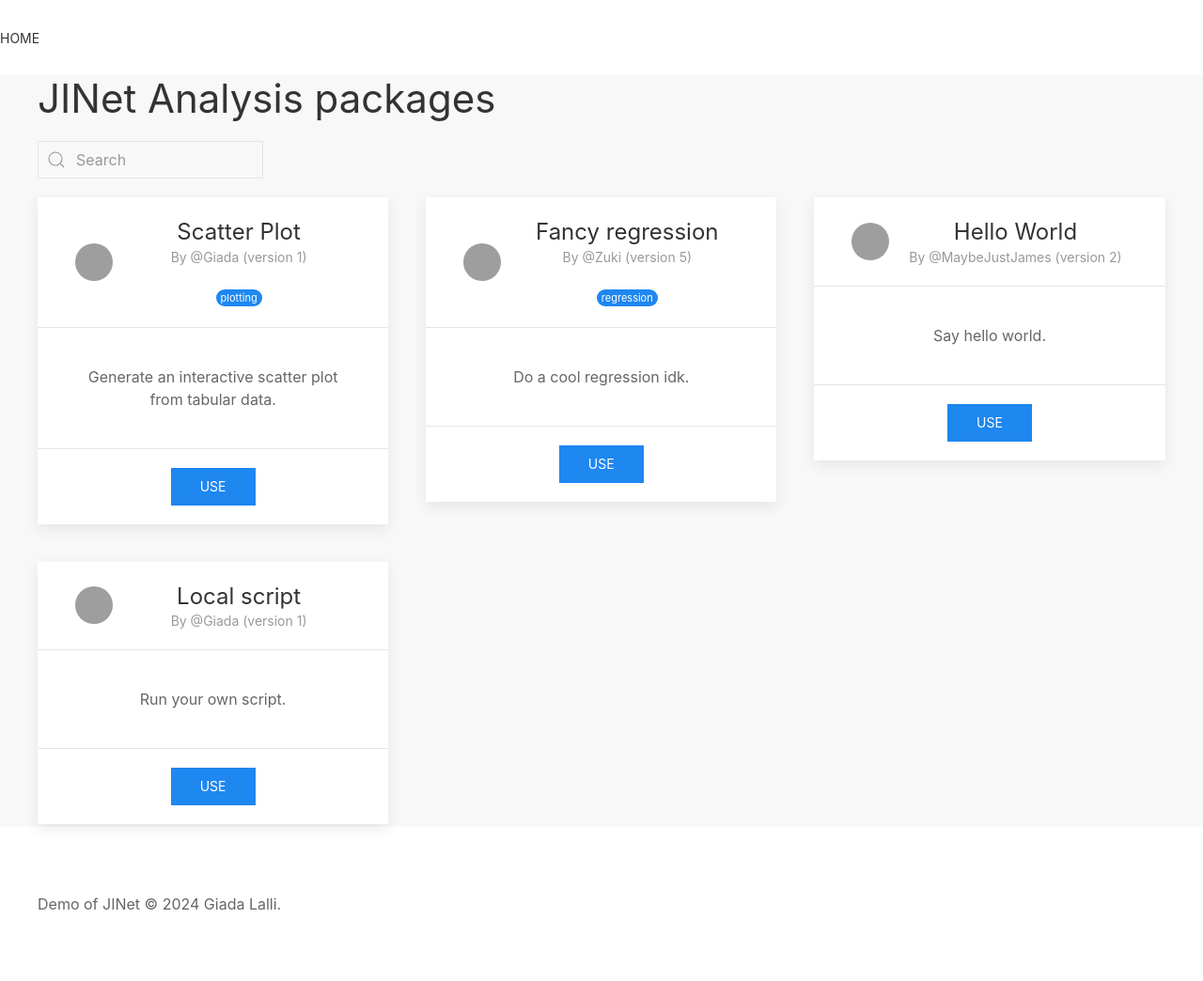
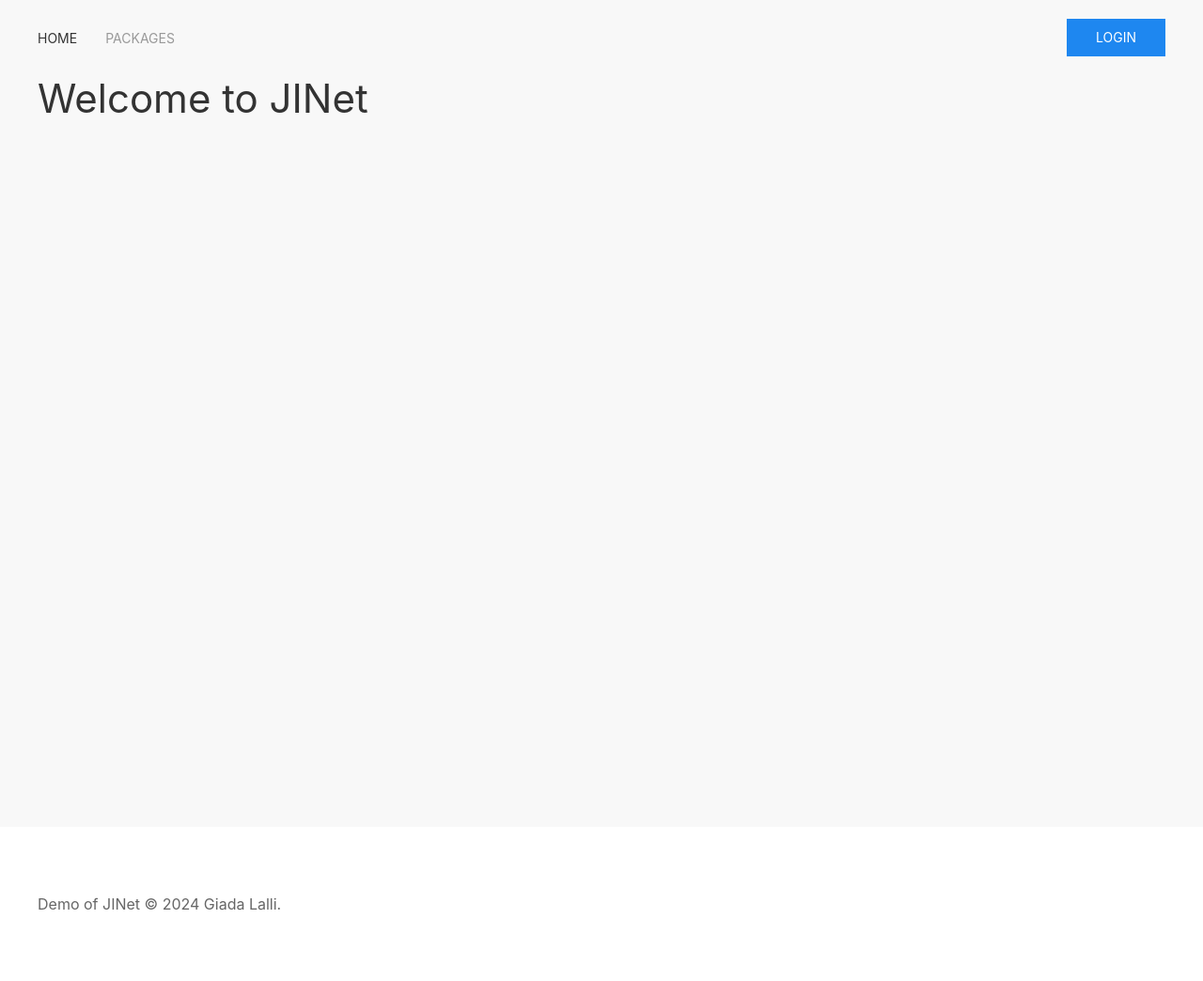
Before and after one commit to GiadaLalli/JINet, a FastAPI app: page / in a window 1280 px wide. Shown: the whole page at 94% size. Run offline with FastAPI, Linux system fonts and the light colour scheme; parts of the project's set-up code (start-up, migrations or seed data) failed here and were passed over; some libraries are stand-ins or nearby versions; grey boxes are pictures that could not be loaded.

Commit message:
Login is now working
Also build a basic UI for adding packages.

```diff
--- a/server/jinet/config.py
+++ b/server/jinet/config.py
@@ -1,4 +1,6 @@
 """Application runtime configuration."""
+
+import secrets
 
 from pydantic import PostgresDsn
 from pydantic_settings import BaseSettings
@@ -9,6 +11,7 @@ class Settings(BaseSettings):
 
     client_id: str = ""
     client_secret: str = "????"
+    secret_key: str = secrets.token_urlsafe(32)
 
     auth0_domain: str = ""
 
--- a/server/jinet/main.py
+++ b/server/jinet/main.py
@@ -4,13 +4,18 @@ from fastapi import FastAPI, APIRouter, Request
 from fastapi.responses import HTMLResponse
 from fastapi.staticfiles import StaticFiles
 
-from jinet import packages
+from starlette.middleware.sessions import SessionMiddleware
+
+from jinet import auth, packages
+from jinet.config import settings
 from jinet.templates import templates
 
 app = FastAPI(title="JINet")
+app.add_middleware(SessionMiddleware, secret_key=settings.secret_key)
 app.mount("/static", StaticFiles(directory="static"), name="static")
 
 api_router = APIRouter()
+api_router.include_router(auth.router)
 api_router.include_router(packages.router, prefix="/packages")
 app.include_router(api_router)
 
@@ -18,7 +23,10 @@ app.include_router(api_router)
 @app.get("/", response_class=HTMLResponse)
 async def index(request: Request):
     """Home page."""
-    return templates.TemplateResponse(request=request, name="index.html")
+    request.session["from"] = "/"
+    return templates.TemplateResponse(
+        request=request, name="index.html", context=auth.user_in_context(request)
+    )
 
 
 @app.get("/packages", response_class=HTMLResponse)
@@ -26,4 +34,7 @@ async def packages(
     request: Request,
 ):
     """List of packages."""
-    return templates.TemplateResponse(request=request, name="packages.html")
+    request.session["from"] = "/packages"
+    return templates.TemplateResponse(
+        request=request, name="packages.html", context=auth.user_in_context(request)
+    )
--- a/server/pyproject.toml
+++ b/server/pyproject.toml
@@ -15,6 +15,9 @@ hypercorn = "^0.16.0"
 authlib = "^1.3.0"
 jinja2 = "^3.1.3"
 pydantic-settings = "^2.2.0"
+python-multipart = "^0.0.9"
+itsdangerous = "^2.1.2"
+httpx = "^0.26.0"
 
 
 [tool.poetry.group.dev.dependencies]
--- a/server/templates/_layout.html
+++ b/server/templates/_layout.html
@@ -2,6 +2,7 @@
 <html lang="en">
   <head>
     <meta charset="UTF-8">
+    <meta name="viewport" content="width=device-width, initial-scale=1">
     <title>JINet - {% block title %}{% endblock %}</title>
 
     <script src="https://cdn.jsdelivr.net/npm/uikit@3.18.3/dist/js/uikit.min.js"
@@ -16,13 +17,31 @@
     {% block extra_head %}{% endblock %}
   </head>
   <body>
-    <nav class="uk-navbar-container uk-navbar-transparent" uk-navbar>
+    <div uk-sticky="sel-target: .uk-navbar-container; cls-active: uk-navbar-sticky">
+      <nav class="uk-navbar-container">
+        <div class="uk-container">
+          <div class="uk-inline uk-width-expand" uk-navbar>
             <div class="uk-navbar-left">
               <ul class="uk-navbar-nav">
                 {% block nav %}{% endblock %}
+                <div class="uk-position-right uk-flex uk-flex-center uk-flex-middle">
+                {% if user is defined %}
+                  <a href="/users/{{user.name}}" class="uk-button uk-button-link">
+                    @{{user.name}}
+                  </a>
+                  <div class="uk-width-auto uk-margin-left">
+                    <img alt="Profile image" class="uk-border-circle" width="40" height="40" src="{{user.picture}}">
+                  </div>
+                {% else %}
+                <a href="/login" class="uk-button uk-button-primary">Login</a>
+                {% endif %}
+                </div>
               </ul>
             </div>
+          </div>
+        </div>
       </nav>
+    </div>
     <div class="uk-section-muted uk-height-viewport">
       <div class="uk-container">
         {% block main %}{% endblock %}
--- a/server/templates/index.html
+++ b/server/templates/index.html
@@ -1,105 +1,108 @@
-{% extends "_layout.html" %}
-{% block title %}Home{% endblock %}
+{% extends "_layout.html" %} {% block title %}Home{% endblock %}
 {% block nav %}
-<li class="uk-active"><a href="#">Home</a></li>
+<li class="uk-active">
+  <a>Home</a>
+</li>
+<li>
+  <a href="/packages">Packages</a>
+</li>
 {% endblock %}
 {% block main %}
-<h1>JINet Analysis packages</h1>
-<div class="uk-margin">
-  <form class="uk-search uk-search-default">
-    <span uk-search-icon></span>
-    <input class="uk-search-input" type="search" placeholder="Search" aria-label="Search">
-  </form>
-</div>
-<div class="uk-text-center uk-child-width-1-3" uk-grid>
-  <div>
-    <div class="uk-card uk-card-default">
-      <div class="uk-card-header">
-        <div class="uk-grid-small uk-flex-middle" uk-grid>
-          <div class="uk-width-auto">
-            <img alt="profile photo" class="uk-border-circle" width="40" height="40" src="https://picsum.photos/40/40" />
-          </div>
-          <div class="uk-width-expand">
-            <h3 class="uk-card-title uk-margin-remove-bottom">Scatter Plot</h3>
-            <p class="uk-text-meta uk-margin-remove-top">By <a>@Giada</a> (version 1)</p>
-            <span class="uk-badge">plotting</span>
-          </div>
-        </div>
-      </div>
-      <div class="uk-card-body">
-        <p>Generate an interactive scatter plot from tabular data.</p>
-      </div>
-      <div class="uk-card-footer">
-        <a href="#" class="uk-button uk-button-primary">Use</a>
-      </div>
-    </div>
-  </div>
-
-  <div>
-    <div class="uk-card uk-card-default">
-      <div class="uk-card-header">
-        <div class="uk-grid-small uk-flex-middle" uk-grid>
-          <div class="uk-width-auto">
-            <img alt="profile photo" class="uk-border-circle" width="40" height="40" src="https://picsum.photos/40/40" />
-          </div>
-          <div class="uk-width-expand">
-            <h3 class="uk-card-title uk-margin-remove-bottom">Fancy regression</h3>
-            <p class="uk-text-meta uk-margin-remove-top">By <a>@Zuki</a> (version 5)</p>
-            <span class="uk-badge">regression</span>
-          </div>
-        </div>
-      </div>
-      <div class="uk-card-body">
-        <p>Do a cool regression idk.</p>
-      </div>
-      <div class="uk-card-footer">
-        <a href="#" class="uk-button uk-button-primary">Use</a>
-      </div>
-    </div>
-  </div>
-
-  <div>
-    <div class="uk-card uk-card-default">
-      <div class="uk-card-header">
-        <div class="uk-grid-small uk-flex-middle" uk-grid>
-          <div class="uk-width-auto">
-            <img alt="profile photo" class="uk-border-circle" width="40" height="40" src="https://picsum.photos/40/40" />
-          </div>
-          <div class="uk-width-expand">
-            <h3 class="uk-card-title uk-margin-remove-bottom">Hello World</h3>
-            <p class="uk-text-meta uk-margin-remove-top">By <a>@MaybeJustJames</a> (version 2)</p>
-          </div>
-        </div>
-      </div>
-      <div class="uk-card-body">
-        <p>Say hello world.</p>
-      </div>
-      <div class="uk-card-footer">
-        <a href="#" class="uk-button uk-button-primary">Use</a>
-      </div>
-    </div>
-  </div>
-
-  <div>
-    <div class="uk-card uk-card-default">
-      <div class="uk-card-header">
-        <div class="uk-grid-small uk-flex-middle" uk-grid>
-          <div class="uk-width-auto">
-            <img alt="profile photo" class="uk-border-circle" width="40" height="40" src="https://picsum.photos/40/40" />
-          </div>
-          <div class="uk-width-expand">
-            <h3 class="uk-card-title uk-margin-remove-bottom">Local script</h3>
-            <p class="uk-text-meta uk-margin-remove-top">By <a>@Giada</a> (version 1)</p>
-          </div>
-        </div>
-      </div>
-      <div class="uk-card-body">
-        <p>Run your own script.</p>
-      </div>
-      <div class="uk-card-footer">
-        <a href="#" class="uk-button uk-button-primary">Use</a>
-      </div>
-    </div>
-  </div>
-</div>
+<h1>Welcome to JINet</h1>
+<!-- <div class="uk-text-center uk-child-width-1-3" uk-grid=""> -->
+<!--   <div> -->
+<!--     <div class="uk-card uk-card-default"> -->
+<!--       <div class="uk-card-header"> -->
+<!--         <div class="uk-grid-small uk-flex-middle" uk-grid> -->
+<!--           <div class="uk-width-auto"><img alt="profile photo" class="uk-border-circle" width="40" height="40" src="https://picsum.photos/40/40"></div> -->
+<!--           <div class="uk-width-expand"> -->
+<!--             <h3 class="uk-card-title uk-margin-remove-bottom">Scatter Plot</h3> -->
+<!--             <p class="uk-text-meta uk-margin-remove-top"> -->
+<!--               By <a>@Giada</a> (version 1) -->
+<!--             </p> -->
+<!--             <span class="uk-badge">plotting</span> -->
+<!--           </div> -->
+<!--         </div> -->
+<!--       </div> -->
+<!--       <div class="uk-card-body"> -->
+<!--         <p> -->
+<!--           Generate an interactive scatter plot from tabular data. -->
+<!--         </p> -->
+<!--       </div> -->
+<!--       <div class="uk-card-footer"> -->
+<!--         <a href="#" class="uk-button uk-button-primary">Use</a> -->
+<!--       </div> -->
+<!--     </div> -->
+<!--   </div> -->
+<!--   <div> -->
+<!--     <div class="uk-card uk-card-default"> -->
+<!--       <div class="uk-card-header"> -->
+<!--         <div class="uk-grid-small uk-flex-middle" uk-grid=""> -->
+<!--           <div class="uk-width-auto"><img alt="profile photo" -->
+<!--           class="uk-border-circle" width="40" height="40" src= -->
+<!--           "https://picsum.photos/40/40"></div> -->
+<!--           <div class="uk-width-expand"> -->
+<!--             <h3 class="uk-card-title uk-margin-remove-bottom"> -->
+<!--             Fancy regression</h3> -->
+<!--             <p class="uk-text-meta uk-margin-remove-top">By -->
+<!--             <a>@Zuki</a> (version 5)</p><span class= -->
+<!--             "uk-badge">regression</span> -->
+<!--           </div> -->
+<!--         </div> -->
+<!--       </div> -->
+<!--       <div class="uk-card-body"> -->
+<!--         <p>Do a cool regression idk.</p> -->
+<!--       </div> -->
+<!--       <div class="uk-card-footer"> -->
+<!--         <a href="#" class="uk-button uk-button-primary">Use</a> -->
+<!--       </div> -->
+<!--     </div> -->
+<!--   </div> -->
+<!--   <div> -->
+<!--     <div class="uk-card uk-card-default"> -->
+<!--       <div class="uk-card-header"> -->
+<!--         <div class="uk-grid-small uk-flex-middle" uk-grid=""> -->
+<!--           <div class="uk-width-auto"><img alt="profile photo" -->
+<!--           class="uk-border-circle" width="40" height="40" src= -->
+<!--           "https://picsum.photos/40/40"></div> -->
+<!--           <div class="uk-width-expand"> -->
+<!--             <h3 class="uk-card-title uk-margin-remove-bottom"> -->
+<!--             Hello World</h3> -->
+<!--             <p class="uk-text-meta uk-margin-remove-top">By -->
+<!--             <a>@MaybeJustJames</a> (version 2)</p> -->
+<!--           </div> -->
+<!--         </div> -->
+<!--       </div> -->
+<!--       <div class="uk-card-body"> -->
+<!--         <p>Say hello world.</p> -->
+<!--       </div> -->
+<!--       <div class="uk-card-footer"> -->
+<!--         <a href="#" class="uk-button uk-button-primary">Use</a> -->
+<!--       </div> -->
+<!--     </div> -->
+<!--   </div> -->
+<!--   <div> -->
+<!--     <div class="uk-card uk-card-default"> -->
+<!--       <div class="uk-card-header"> -->
+<!--         <div class="uk-grid-small uk-flex-middle" uk-grid=""> -->
+<!--           <div class="uk-width-auto"><img alt="profile photo" -->
+<!--           class="uk-border-circle" width="40" height="40" src= -->
+<!--           "https://picsum.photos/40/40"></div> -->
+<!--           <div class="uk-width-expand"> -->
+<!--             <h3 class="uk-card-title uk-margin-remove-bottom"> -->
+<!--             Local script</h3> -->
+<!--             <p class="uk-text-meta uk-margin-remove-top">By -->
+<!--             <a>@Giada</a> (version 1)</p> -->
+<!--           </div> -->
+<!--         </div> -->
+<!--       </div> -->
+<!--       <div class="uk-card-body"> -->
+<!--         <p>Run your own script.</p> -->
+<!--       </div> -->
+<!--       <div class="uk-card-footer"> -->
+<!--         <a href="#" class="uk-button uk-button-primary">Use</a> -->
+<!--       </div> -->
+<!--     </div> -->
+<!--   </div> -->
+<!-- </div> -->
 {% endblock %}
```
Also changed, not shown: server/alembic/versions/948aa62ac3ef_initial_revision.py (renamed from server/alembic/versions/ebd069fc5cab_init.py, +10 -8 lines), server/jinet/auth.py (added, +101 -0 lines), server/jinet/models.py (+12 -5 lines), server/jinet/packages.py (+13 -1 lines), server/templates/package-new.html (added, +23 -0 lines), server/templates/packages.html (+7 -3 lines), 1 other file. Lines whose indentation alone changed are shown as unchanged.
